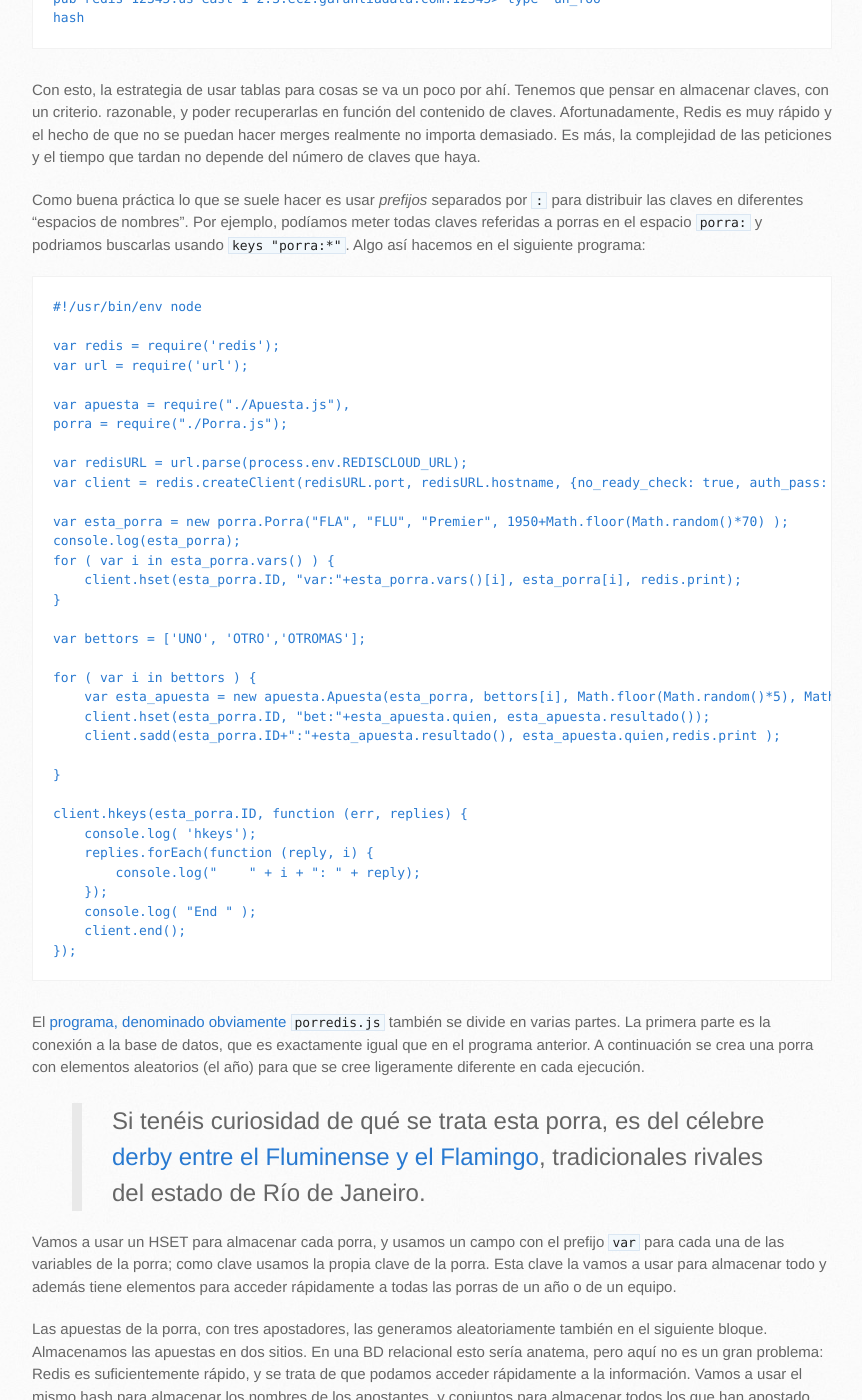
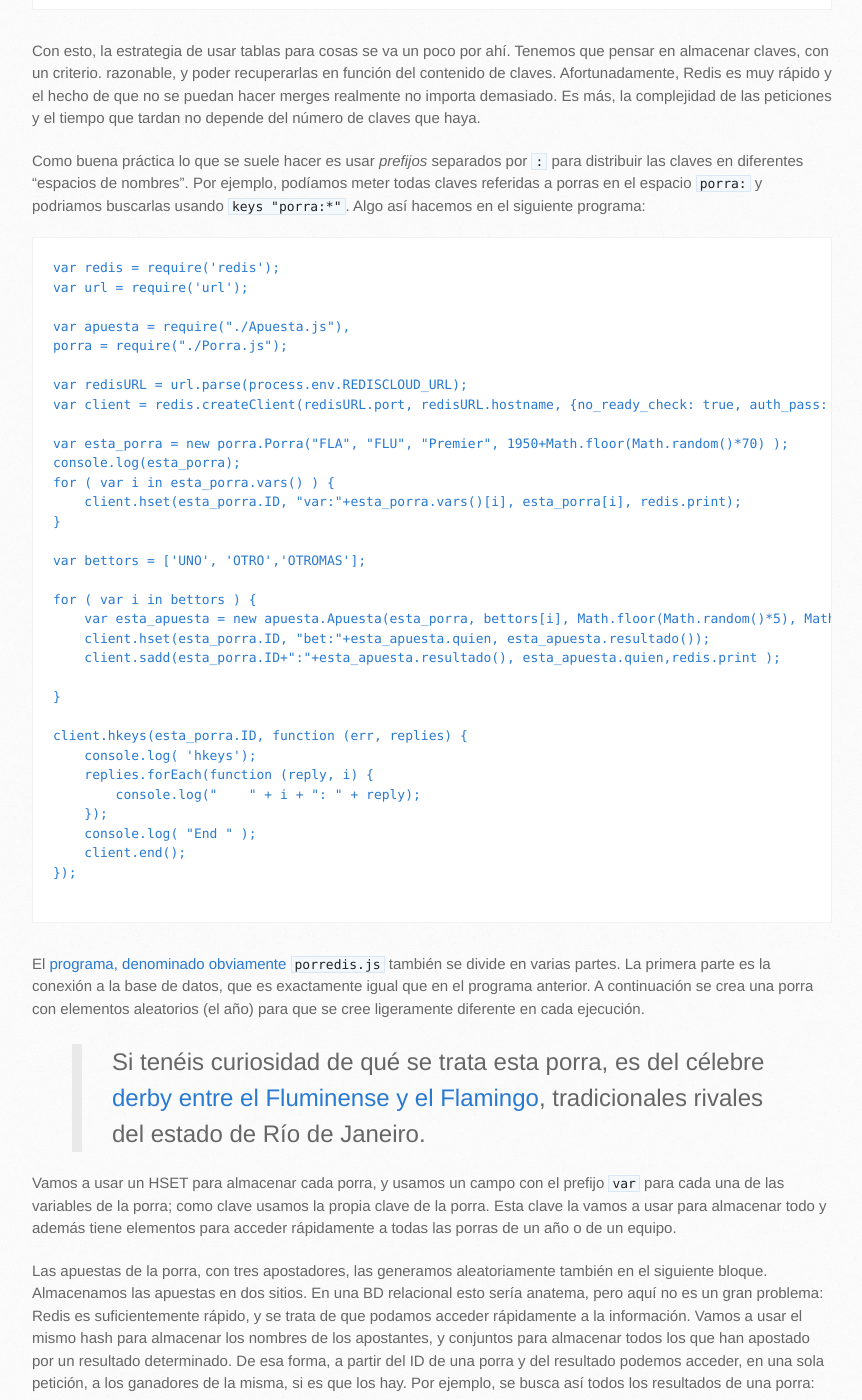
Before and after one commit to JJ/dbaas, a Jekyll site: the page built from index.md, in a window 1280 px wide and 1400 px high, scrolled down 3941 px. Shown: the whole window, without its empty margins (96-958 px from the left). Built offline with Jekyll 4.4.1, drawn with Linux system fonts in a browser that asks for light colours.

Commit message:
Sync gh-pages with master

````diff
--- a/index.md
+++ b/index.md
@@ -57,8 +57,6 @@ prueba las principales características trabajando con pares
 variable-valor y *hashes*:
 
 ```javascript
-#!/usr/bin/env node
-
 var redis = require('redis');
 var url = require('url');
 
@@ -206,8 +204,6 @@ en el espacio `porra:` y podriamos buscarlas usando `keys
 "porra:*"`. Algo así hacemos en el siguiente programa:
 
 ```
-#!/usr/bin/env node
-
 var redis = require('redis');
 var url = require('url');
 
@@ -240,6 +236,7 @@ client.hkeys(esta_porra.ID, function (err, replies) {
     console.log( "End " );
     client.end();
 });
+
 ```
 
 El
````
Also changed, not shown: README.md.
